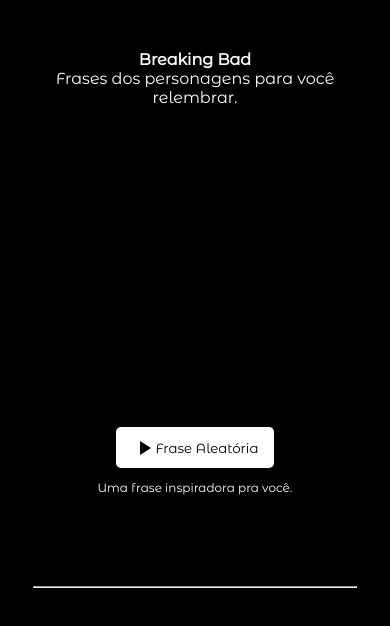
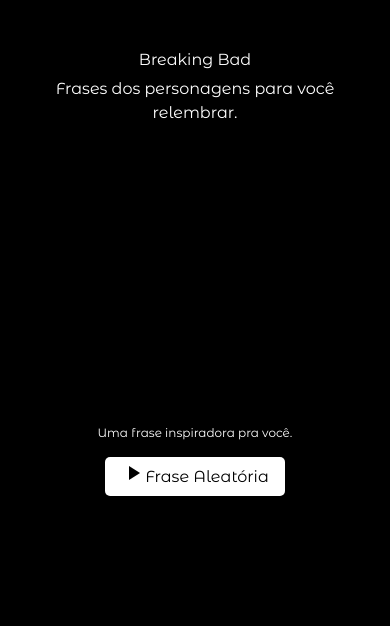
Before and after one commit to julianaoddeus/api_frasesBreakinBad, a website: page MyApp/www/index.html in a window 390 px wide. Drawn offline with nearby package versions, Linux system fonts and the light colour scheme; some packages are replaced by stand-ins of ours.

Commit message:
atualização de pastas

```diff
--- a/MyApp/www/css/style.css
+++ b/MyApp/www/css/style.css
@@ -63,19 +63,17 @@
 /* ************************************* */
 .conteudo__filme {
 
-    margin-top: 320px;
+    margin-top: 300px;
 }
 
 .descricao {
     text-align: center;
-    margin-top: 12px;
     line-height: 1px;
     font-size: 12px;
     line-height: 16px;
 }
 .img-bb {
     width: 100%;
-
 }
 
 button {
@@ -95,7 +93,7 @@
 button::before {
     content: url("/MyApp/www/img/icon_play.png");
 
-    padding-top: 5px;
+
     font-size: 16px;
 }
 
--- a/MyApp/www/index.html
+++ b/MyApp/www/index.html
@@ -12,7 +12,7 @@
     <link rel="preconnect" href="https://fonts.gstatic.com" crossorigin>
     <link href="https://fonts.googleapis.com/css2?family=Montserrat+Alternates:wght@300;400&display=swap"
         rel="stylesheet">
-    <link rel="stylesheet" href="/MyApp/www/node_modules/bootstrap/dist/css/bootstrap-grid.min.css">
+    <link rel="stylesheet" href="/MyApp/node_modules/bootstrap/dist/css/bootstrap.min.css">
     <link rel="stylesheet" href="/MyApp/www/css/style.css">
     <title>Frases BreakingBad</title>
 </head>
@@ -25,18 +25,16 @@
             <p>Frases dos personagens para você relembrar.</p>
         </header>
         <section class="conteudo__filme">
+            <p class="descricao">Uma frase inspiradora pra você.</p>
+            <button class="btn-sugerir">Frase Aleatória</button>
 
-            <button class="btn-sugerir">Frase Aleatória</button>
-            <p class="descricao">Uma frase inspiradora pra você.</p>
         </section>
         <footer>
             <hr>
-
         </footer>
     </main>
-    <script src="/MyApp/www/node_modules/jquery/dist/jquery.min.js"></script>
-    <script src="/MyApp/www/node_modules/bootstrap/dist/js/bootstrap.bundle.min.js"></script>
-
+    <script src="/MyApp/node_modules/bootstrap/dist/js/bootstrap.bundle.js"></script>
+    <script src="/MyApp/node_modules/jquery/dist/jquery.min.js"></script>
     <script src="cordova.js"></script>
     <script src="/MyApp/www/js/script.js"></script>
 </body>
```
Also changed, not shown: 2 other files.
